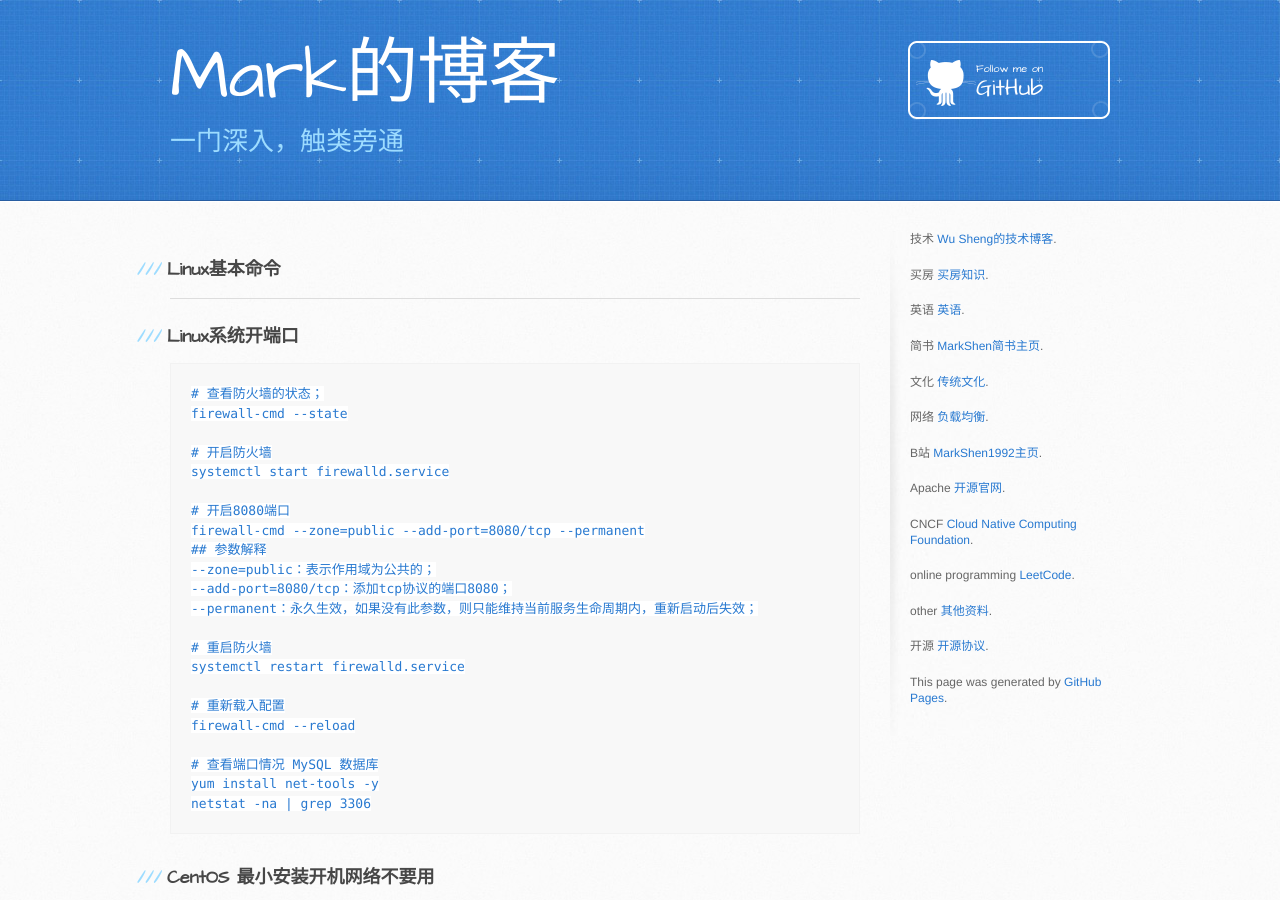
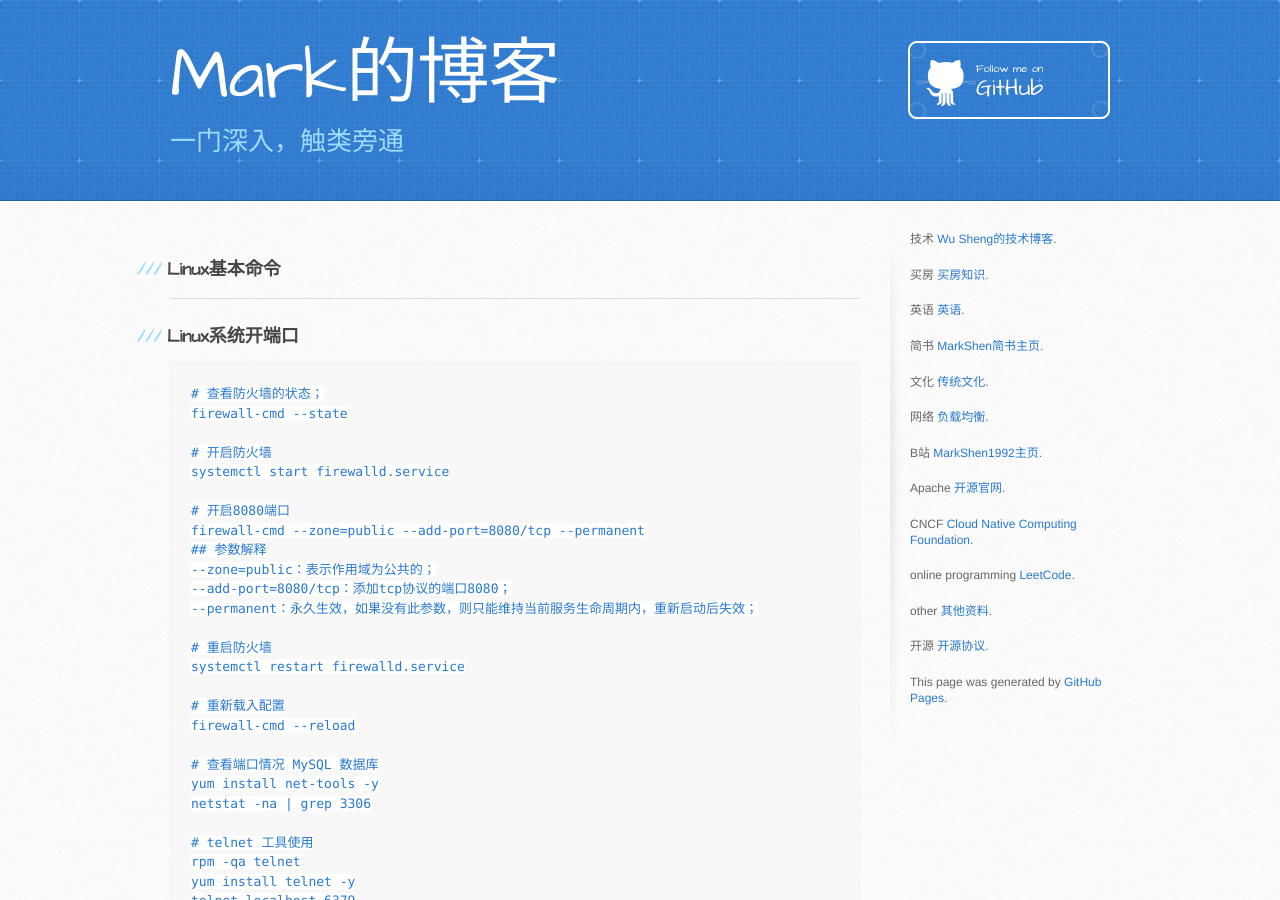
Before and after one commit to MarkShen1992/markshen1992.github.io, a Jekyll site: the page built from document/devops/ops/linux/linux_basic_command.md, in a window 1280 px wide and 900 px high. Built offline with Jekyll 4.4.1, drawn with Linux system fonts in a browser that asks for light colours; our own code applies the rules of GitHub Pages for plain Markdown files.

Commit message:
telnet 命令使用

````diff
--- a/document/devops/ops/linux/linux_basic_command.md
+++ b/document/devops/ops/linux/linux_basic_command.md
@@ -27,6 +27,11 @@ firewall-cmd --reload
 # 查看端口情况 MySQL 数据库
 yum install net-tools -y
 netstat -na | grep 3306
+
+# telnet 工具使用
+rpm -qa telnet
+yum install telnet -y
+telnet localhost 6379
 ```
 
 ### CentOS 最小安装开机网络不要用
````
